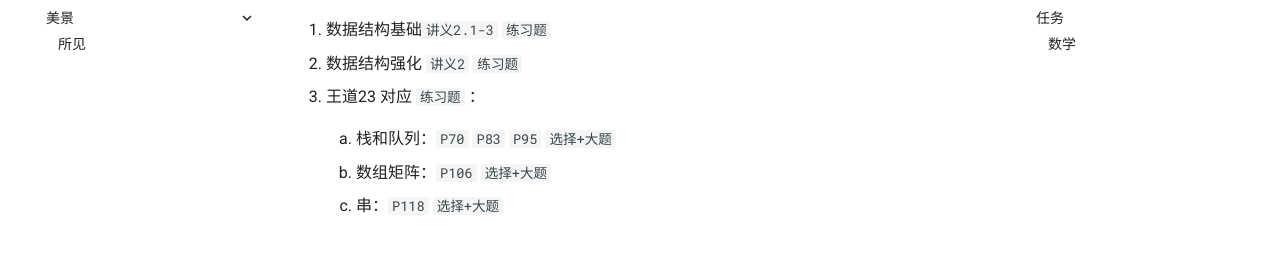
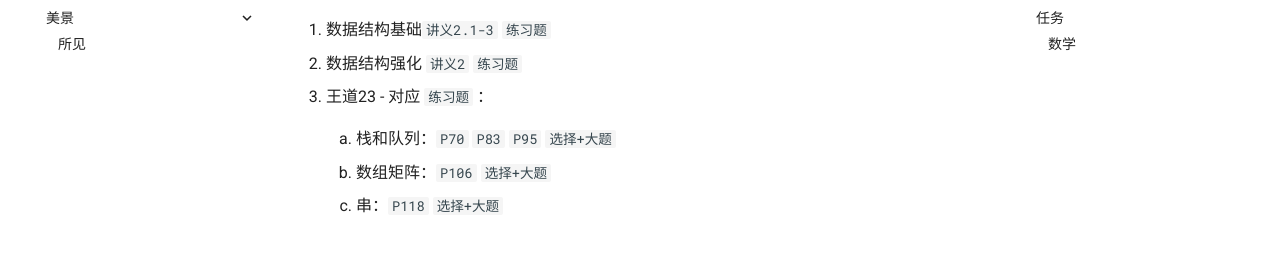
Before and after one commit to Haohahahaha/chat, an MkDocs documentation site: the page built from docs/plan/Week-Plan.md, in a window 1280 px wide and 900 px high. Shown: the part 357-627 px from the top of the window. Built offline with MkDocs 1.6.1 and Material for MkDocs 9.7.7, drawn with Linux system fonts in a browser that asks for light colours.

Commit message:
2023-08-02_05:59:56 update

```diff
--- a/docs/plan/Week-Plan.md
+++ b/docs/plan/Week-Plan.md
@@ -10,7 +10,7 @@
 
 2. 数据结构强化 `讲义2` `练习题`
 
-3. 王道23 对应 `练习题` ：
+3. 王道23 - 对应 `练习题` ：
 
     1. 栈和队列：`P70` `P83` `P95` `选择+大题`
 
```
